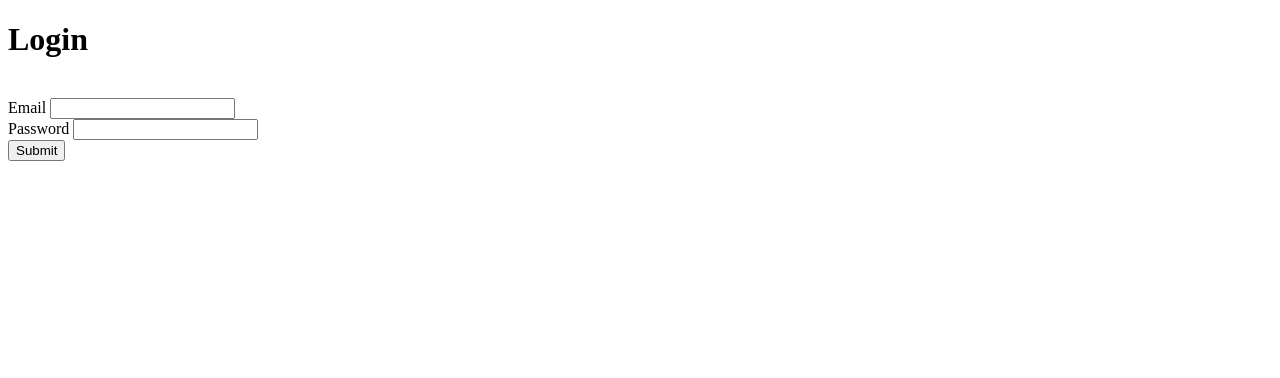
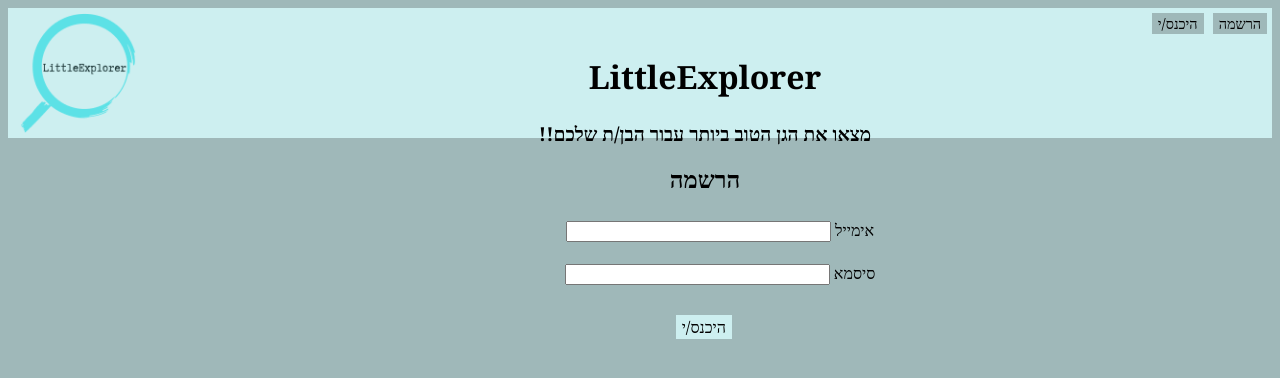
Before and after one commit to idoweinstein/LittleExplorer, a Django app: template app/templates/login.html in a window 1280 px wide. Shown: the top 378 px of the page. Run offline with Django 4.2, Linux system fonts and the light colour scheme; the template is opened without the code that fills it, so the values that code supplies are empty.

Commit message:
finish stylizing basic

```diff
--- /dev/null
+++ b/app/static/base_style.css
@@ -0,0 +1,97 @@
+.header {
+   background-color: #cdeff0;
+   height: 130px;
+   background-position: top;
+ }
+ img {
+   float: left;
+   width: 120px;
+   height: 120px;
+   margin-top: 5px;
+   margin-left: 10px;
+ }
+
+ h1 {
+   font-family: "Georgia", Georgia, serif;
+   font-size: 2em;
+   position: relative;
+   text-align: center;
+ }
+
+
+ h2 {
+   position: relative;
+   font-family: "Georgia", Georgia, serif;
+   font-size: 1.2em;
+   text-align: center;
+   margin-top: 2px;
+ }
+
+ .login_signup {
+   font-family: "Georgia", Georgia, serif;
+   font-size: 0.9em;
+   background-color:  #9fb8b9;
+   border: none;
+   color: black;
+   position: relative;
+   text-align: right;
+   margin-top: 5px;
+   margin-right: 5px;
+ }
+
+ .radio_inline {
+   font-family: "Georgia", Georgia, serif;
+   font-size: 0.9em;
+   position: relative;
+   text-align: center;
+   margin-top: 20px;
+   margin-left: 160px;
+ }
+
+ .search_input {
+   position: relative;
+   text-align: center;
+   margin-top: 5px;
+   margin-left: 130px;
+ }
+
+body {
+   background-color: #9fb8b9;
+   height: 130px;
+}
+
+h3 {
+   font-family: "Georgia", Georgia, serif;
+   font-size: 1.5em;
+   position: relative;
+   text-align: center;
+   margin-left: 130px;
+}
+
+.mb-3 {
+   text-align: center;
+   font-family: "Georgia", Georgia, serif;
+   font-size: 1em;
+   position: relative;
+   margin-top: 20px;
+   margin-left: 160px;
+}
+
+.body_button{
+   font-family: "Georgia", Georgia, serif;
+   font-size: 1em;
+   background-color:  #cdeff0;
+   border: none;
+   color: black;
+   margin-top: 30px;
+   margin-right: 540px;
+}
+
+.register{
+   ext-align: center;
+   text-align: center;
+   font-family: "Georgia", Georgia, serif;
+   font-size: 1em;
+   position: relative;
+   margin-left: 160px;
+}
--- a/app/templates/base.html
+++ b/app/templates/base.html
@@ -1,10 +1,18 @@
 <!DOCTYPE html>
-<html>
-    <head>
-        <title>My Project</title>
-    </head>
+<html dir="rtl">
+<head>
+<link rel="stylesheet" href="..\static\base_style.css">
+   <div class="header">
+      <img src="..\static\imges\logo.png" alt="logo" />
+         <button class="login_signup" onclick="location.href = '/signup'">הרשמה</button>
+         <button class="login_signup" onclick="location.href = '/login'">היכנס/י</button>
+      <h1>LittleExplorer</h1>
+      <h2>מצאו את הגן הטוב ביותר עבור הבן/ת שלכם!!</h2>
+   </div>
+</head>
 
-    <body>
-    {% block content %}{% endblock content %}
-    </body>
+<body>
+   {% block content %}{% endblock content %}
+</body>
+
 </html>
--- a/app/templates/login.html
+++ b/app/templates/login.html
@@ -1,33 +1,25 @@
 {% extends 'base.html' %}
 
 {% block content %}
-
-	<h1>Login</h1>
-<br/>
-
-
+<body>
+  <h3>הרשמה</h3>
   <form action="" method=POST>
     {% csrf_token %}
 
   <form>
     <div class="mb-3">
-    <label for="exampleInputEmail1" class="form-label">Email</label>
-    <input type="text" class="form-control" name="username" aria-describedby="emailHelp">
-
-  </div>
-  <div class="mb-3">
-    <label for="exampleInputPassword1" class="form-label">Password</label>
-    <input type="password" class="form-control" name="password">
+      <label for="exampleInputEmail1" class="form-label">אימייל</label>
+      <input type="text" class="form-control" name="username" aria-describedby="emailHelp" size="30">
     </div>
 
+    <div class="mb-3">
+      <label for="exampleInputPassword1" class="form-label">סיסמא</label>
+      <input type="password" class="form-control" name="password" size="30">
+    </div>
 
-
-
-
-			<input type="submit" value="Submit" class="btn btn-secondary">
+    <input type="submit" class="body_button" value="היכנס/י" class="btn btn-secondary">
 
   </form>
+</body>
 
-
-<br/><br/>
 {% endblock %}
```
Also changed, not shown: app/templates/index.html (+13 -7 lines), app/templates/register.html (+11 -7 lines), app/migrations/0001_initial.py (added), app/static/imges/logo.png (added). Lines whose indentation alone changed are shown as unchanged.
